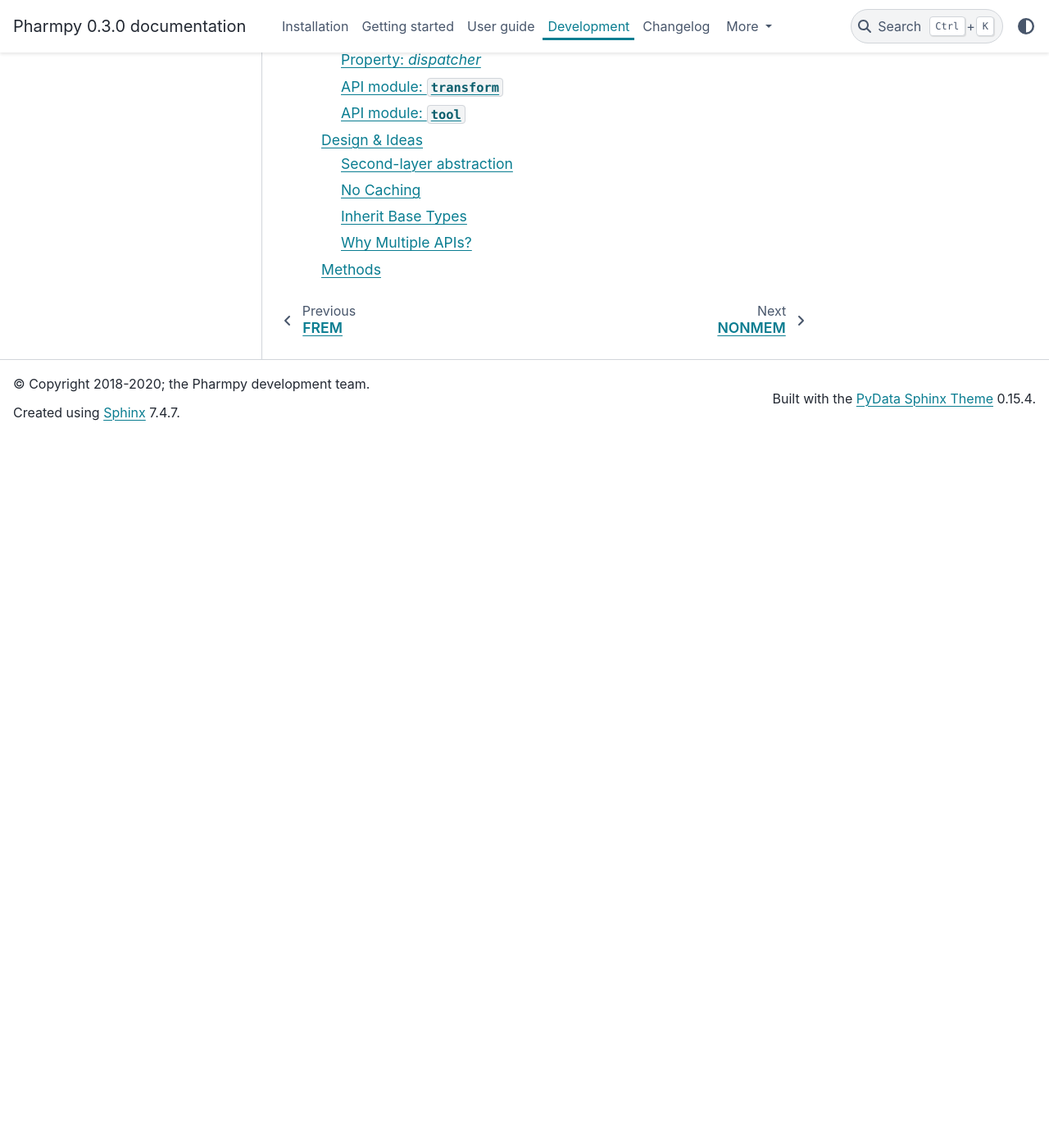
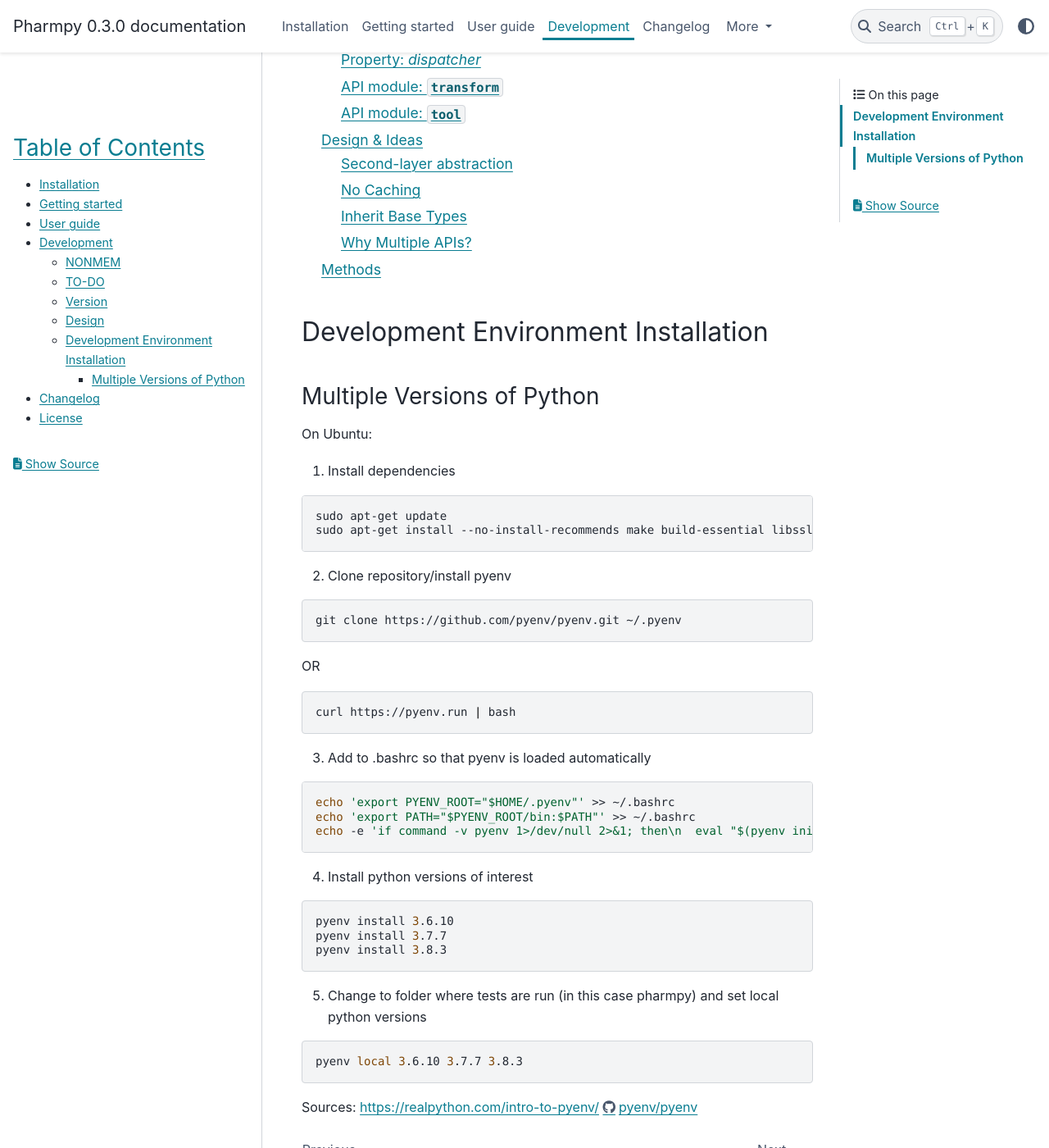
Before and after one commit to pharmpy/pharmpy, a Sphinx documentation site: the page built from docs/development.rst, in a window 1280 px wide and 1400 px high, scrolled down 1439 px. Shown: the whole window at 82% size. Built offline with Sphinx 7.4.7 and the PyData theme 0.15.4, drawn with Linux system fonts in a browser that asks for light colours; pages that are not in the unit, such as notebooks, are missing from menus; before the commit the page ends 1971 px from its top, so only the background shows below that.

Commit message:
Instructions for managing multiple python versions for testing in tox

```diff
--- a/docs/development.rst
+++ b/docs/development.rst
@@ -9,3 +9,55 @@ Development
    todo
    version
    design
+
+Development Environment Installation
+####################################
+
+Multiple Versions of Python
+***************************
+On Ubuntu:
+
+1. Install dependencies
+
+.. code-block:: sh
+
+    sudo apt-get update
+    sudo apt-get install --no-install-recommends make build-essential libssl-dev zlib1g-dev libbz2-dev libreadline-dev libsqlite3-dev wget curl llvm libncurses5-dev xz-utils tk-dev libxml2-dev libxmlsec1-dev libffi-dev liblzma-dev
+
+2. Clone repository/install pyenv
+
+.. code-block:: sh
+
+    git clone https://github.com/pyenv/pyenv.git ~/.pyenv
+
+OR
+
+.. code-block:: sh
+
+    curl https://pyenv.run | bash
+
+3. Add to .bashrc so that pyenv is loaded automatically
+
+.. code-block:: sh
+
+    echo 'export PYENV_ROOT="$HOME/.pyenv"' >> ~/.bashrc
+    echo 'export PATH="$PYENV_ROOT/bin:$PATH"' >> ~/.bashrc
+    echo -e 'if command -v pyenv 1>/dev/null 2>&1; then\n  eval "$(pyenv init -)"\nfi' >> ~/.bashrc
+
+4. Install python versions of interest
+
+.. code-block:: sh
+
+    pyenv install 3.6.10
+    pyenv install 3.7.7
+    pyenv install 3.8.3
+
+5. Change to folder where tests are run (in this case pharmpy) and set local python versions
+
+.. code-block:: sh
+
+    pyenv local 3.6.10 3.7.7 3.8.3
+
+Sources:
+https://realpython.com/intro-to-pyenv/
+https://github.com/pyenv/pyenv
```
